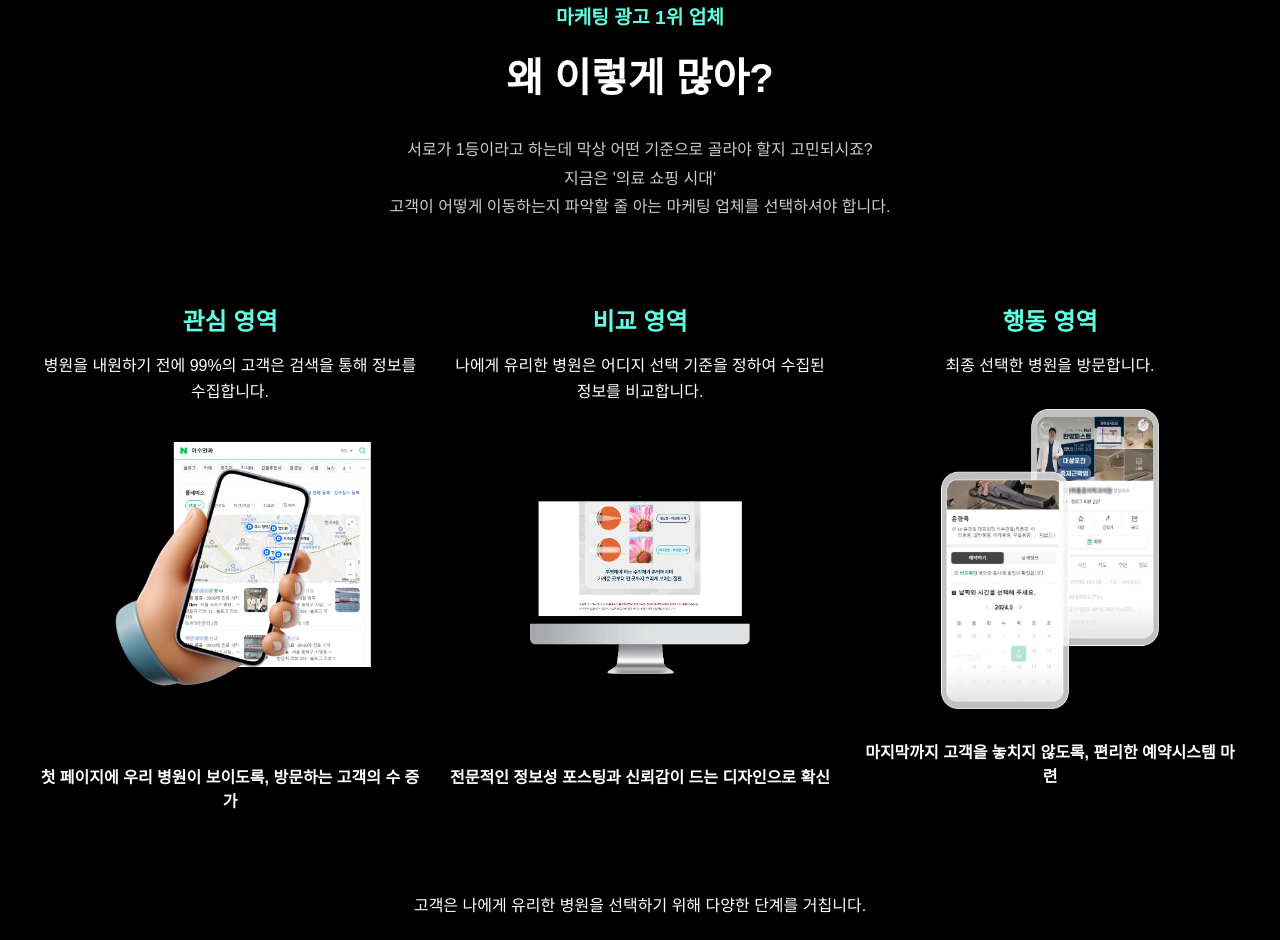
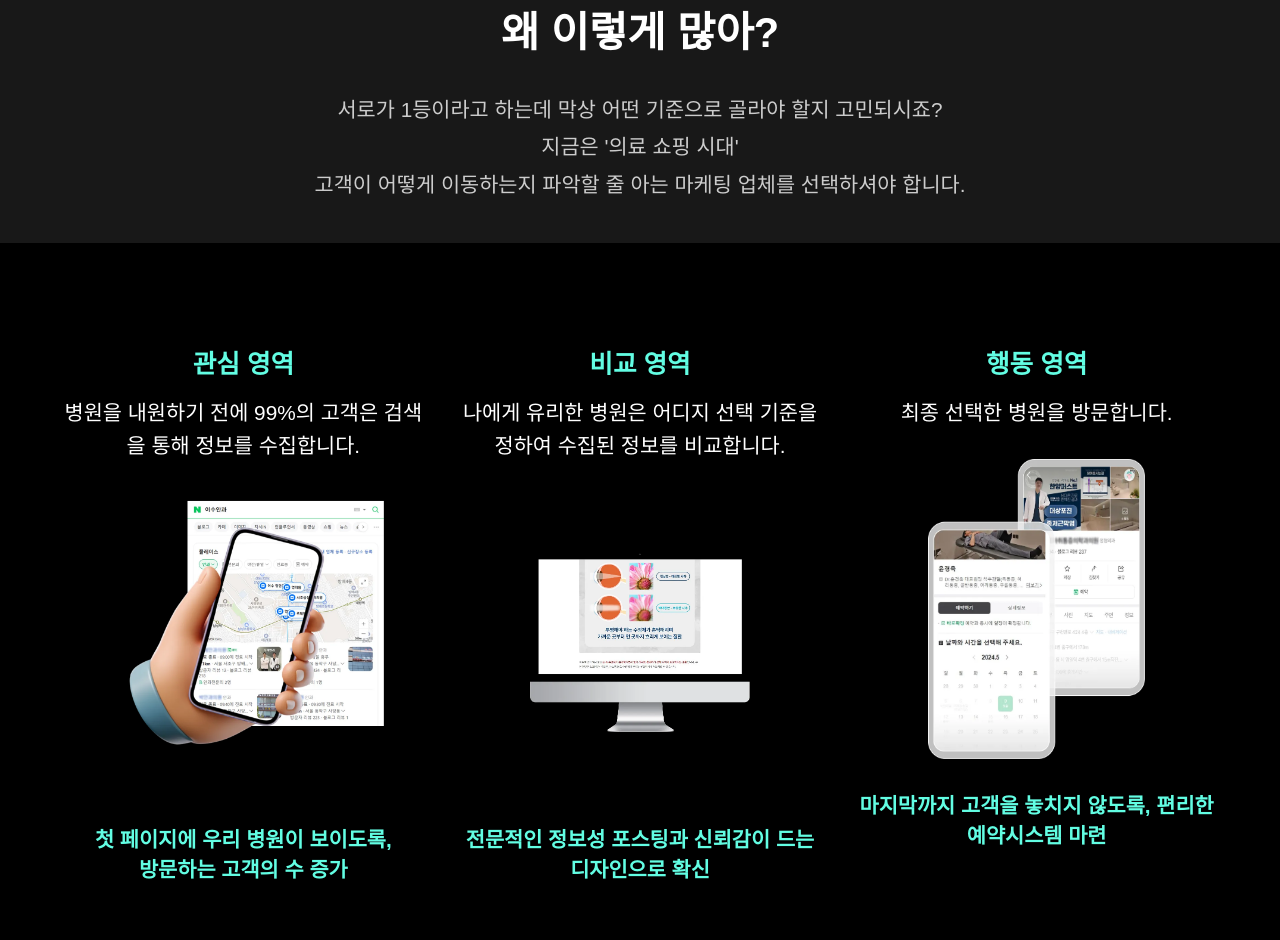
Before and after one commit to devchaeyoung/aube, a Next.js app: page / in a window 1280 px wide. Shown: the part 4080-5020 px from the top of the page. Built offline with nearby package versions, Linux system fonts and the light colour scheme.

Commit message:
# 중간 섹션

```diff
--- a/src/app/globals.css
+++ b/src/app/globals.css
@@ -1,6 +1,6 @@
 :root {
-  --background: #ffffff;
-  --foreground: #171717;
+  --background: #000;
+  --foreground: #fff;
 }
 
 * {
--- a/src/components/MarketingSection.module.css
+++ b/src/components/MarketingSection.module.css
@@ -1,27 +1,27 @@
 .marketing {
-  background: #000;
   color: #fff;
-  padding: 100px 20px;
 }
 
 .header {
   text-align: center;
-  margin-bottom: 80px;
+  padding: 40px 20px;
+  background-color: #181818;
 }
 
 .header h2 {
-  color: #62fde3;
-  font-size: 1.2rem;
+  color: #fff;
+  font-size: 1.8rem;
   margin-bottom: 1rem;
 }
 
 .header h3 {
-  font-size: 2.5rem;
+  font-size: 2.6rem;
   margin-bottom: 2rem;
 }
 
 .header p {
   color: #ccc;
+  font-size: 1.3rem;
   line-height: 1.8;
 }
 
@@ -32,6 +32,7 @@
   grid-template-columns: repeat(3, 1fr);
   gap: 30px;
   margin-bottom: 80px;
+  padding: 100px 20px;
 }
 
 .card {
@@ -44,12 +45,13 @@
 
 .cardHeader h4 {
   color: #62fde3;
-  font-size: 1.5rem;
+  font-size: 1.6rem;
   margin-bottom: 1rem;
 }
 
 .cardHeader p {
   color: #fff;
+  font-size: 1.3rem;
   line-height: 1.6;
 }
 
@@ -64,16 +66,19 @@
 }
 
 .highlight {
-  color: #fff;
+  color: #62fde3;
   font-weight: 600;
+  font-size: 1.3rem;
+  word-break: keep-all;
   margin-top: 20px;
 }
 
 .footer {
   text-align: center;
-  max-width: 800px;
-  margin: 0 auto;
   line-height: 1.8;
+  font-size: 1.2rem;
+  background-color: #181818;
+  padding: 40px 20px;
 }
 
 .footer p:first-child {
@@ -83,12 +88,22 @@
 @media (max-width: 768px) {
   .content {
     grid-template-columns: 1fr;
+    padding: 60px 20px;
+    margin-bottom: 0;
+  }
+
+  .header h2 {
+    font-size: 1.6rem;
   }
 
   .header h3 {
     font-size: 2rem;
   }
 
+  .header p {
+    font-size: 1.1rem;
+  }
+
   .card {
     margin-bottom: 40px;
   }
```
